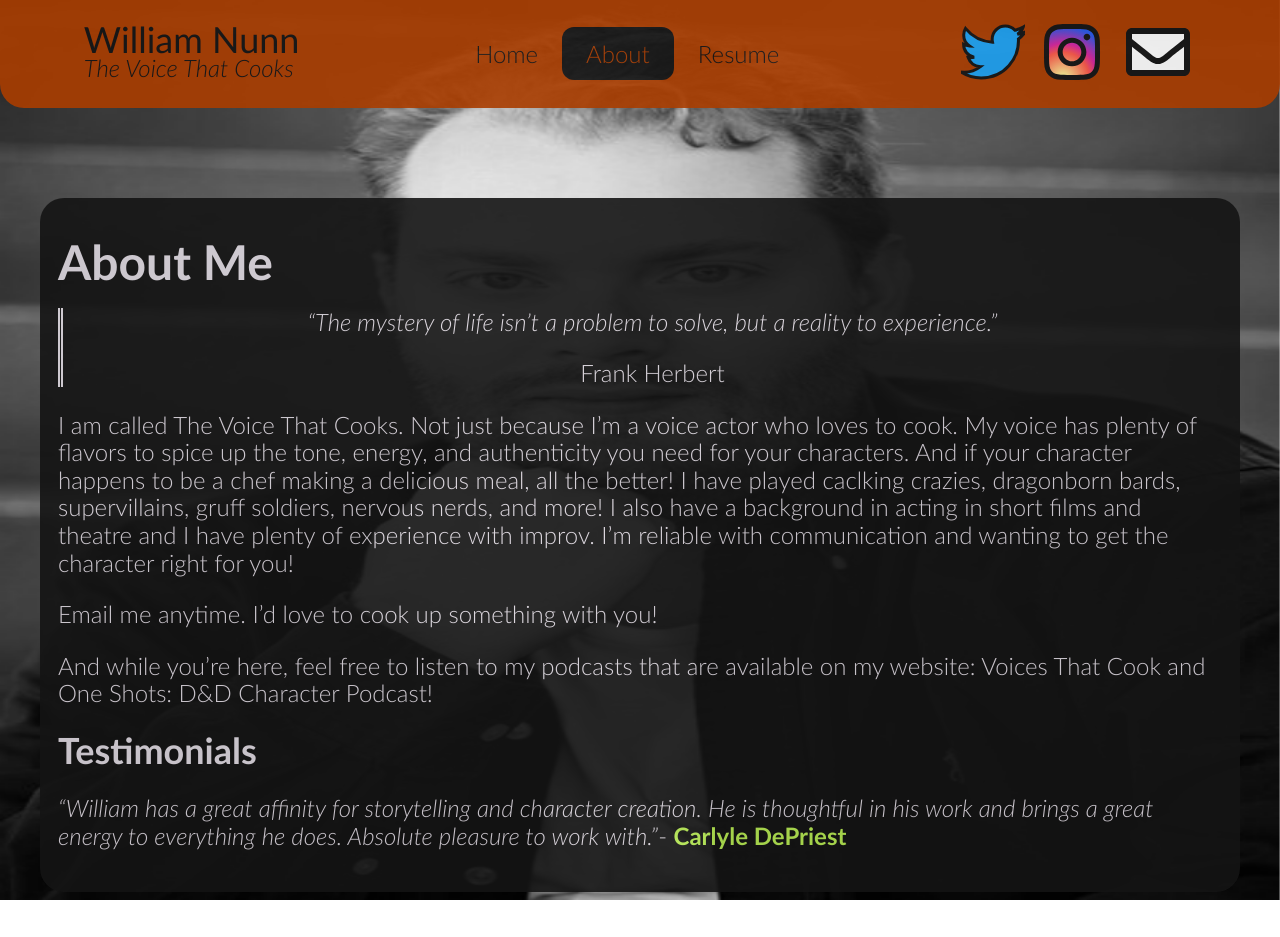
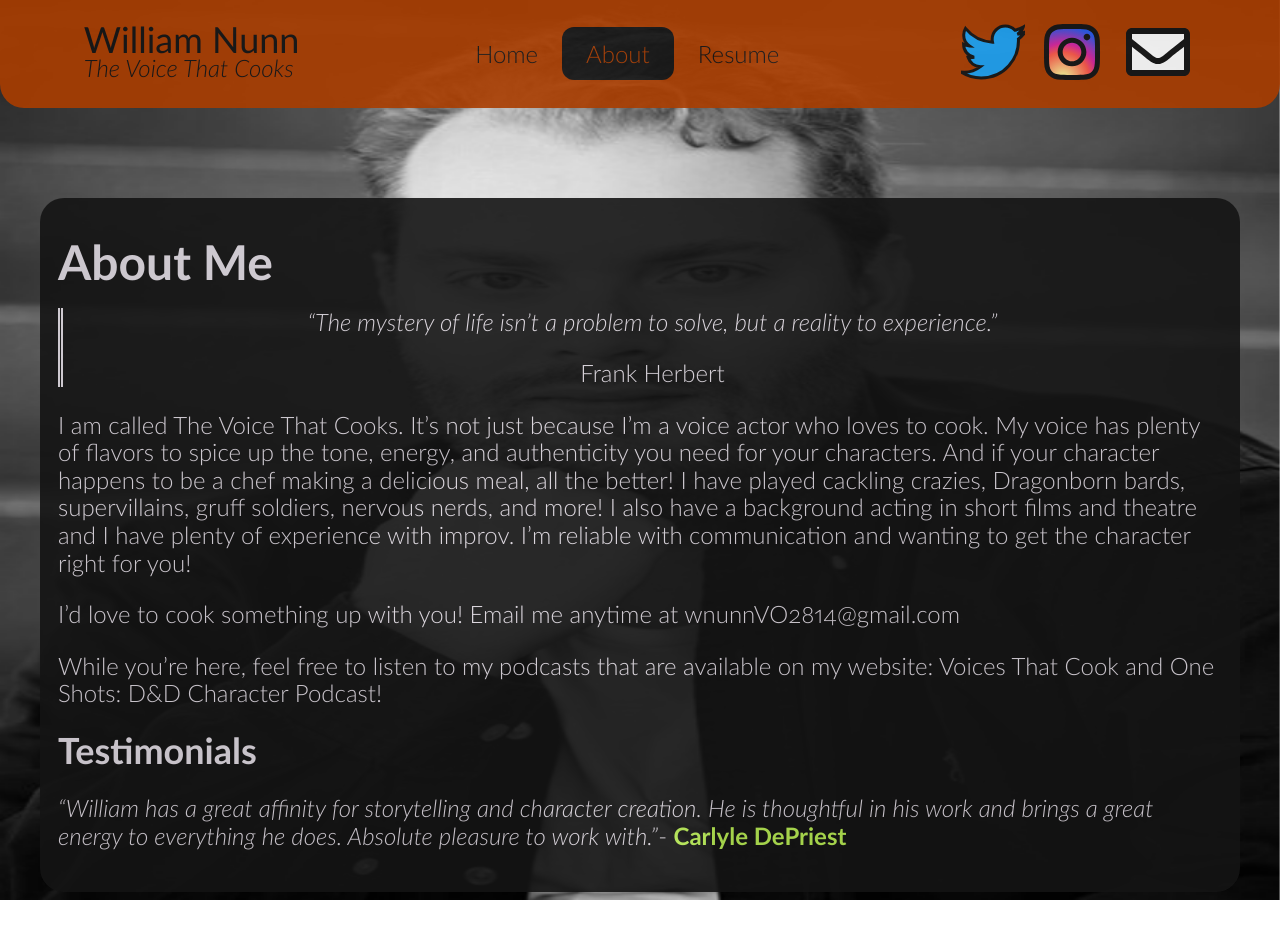
Before and after one commit to William-Nunn/William-Nunn.github.io, a Jekyll site: the page built from about.md, in a window 1280 px wide. Built offline with Jekyll 4.4.1, drawn with Linux system fonts in a browser that asks for light colours.

Commit message:
Fixed up Bio some.

```diff
--- a/about.md
+++ b/about.md
@@ -10,11 +10,11 @@ permalink: /about/
 >
 > Frank Herbert
 
-I am called The Voice That Cooks. Not just because I'm a voice actor who loves to cook. My voice has plenty of flavors to spice up the tone, energy, and authenticity you need for your characters. And if your character happens to be a chef making a delicious meal, all the better! I have played caclking crazies, dragonborn bards, supervillains, gruff soldiers, nervous nerds, and more! I also have a background in acting in short films and theatre and I have plenty of experience with improv. I'm reliable with communication and wanting to get the character right for you!
+I am called The Voice That Cooks. It's not just because I'm a voice actor who loves to cook. My voice has plenty of flavors to spice up the tone, energy, and authenticity you need for your characters. And if your character happens to be a chef making a delicious meal, all the better! I have played cackling crazies, Dragonborn bards, supervillains, gruff soldiers, nervous nerds, and more! I also have a background acting in short films and theatre and I have plenty of experience with improv. I'm reliable with communication and wanting to get the character right for you!
 
-Email me anytime. I'd love to cook up something with you!
+I'd love to cook something up with you! Email me anytime at wnunnVO2814@gmail.com
 
-And while you're here, feel free to listen to my podcasts that are available on my website: Voices That Cook and One Shots: D&D Character Podcast!
+While you're here, feel free to listen to my podcasts that are available on my website: Voices That Cook and One Shots: D&D Character Podcast!
 
 ## Testimonials
 
```
